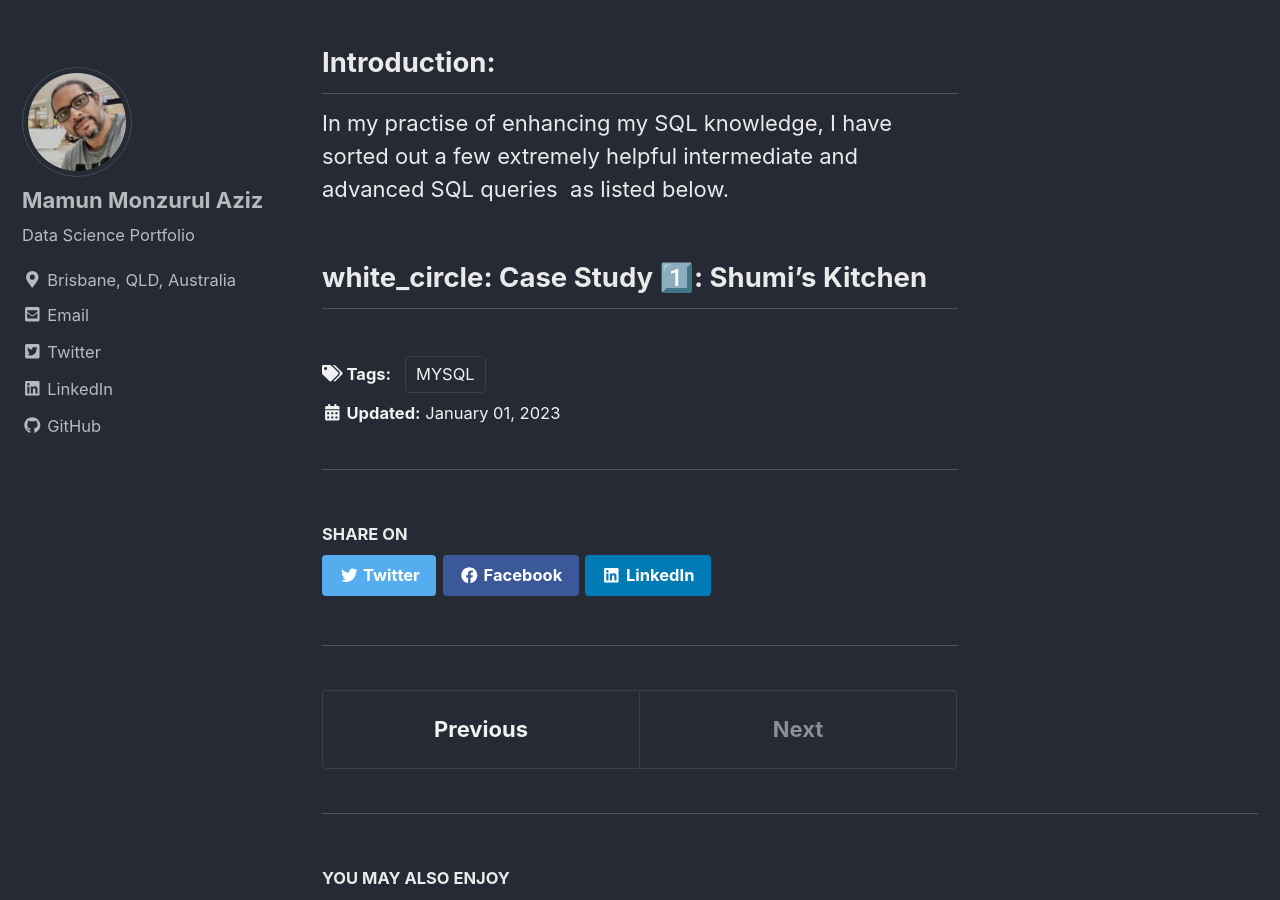
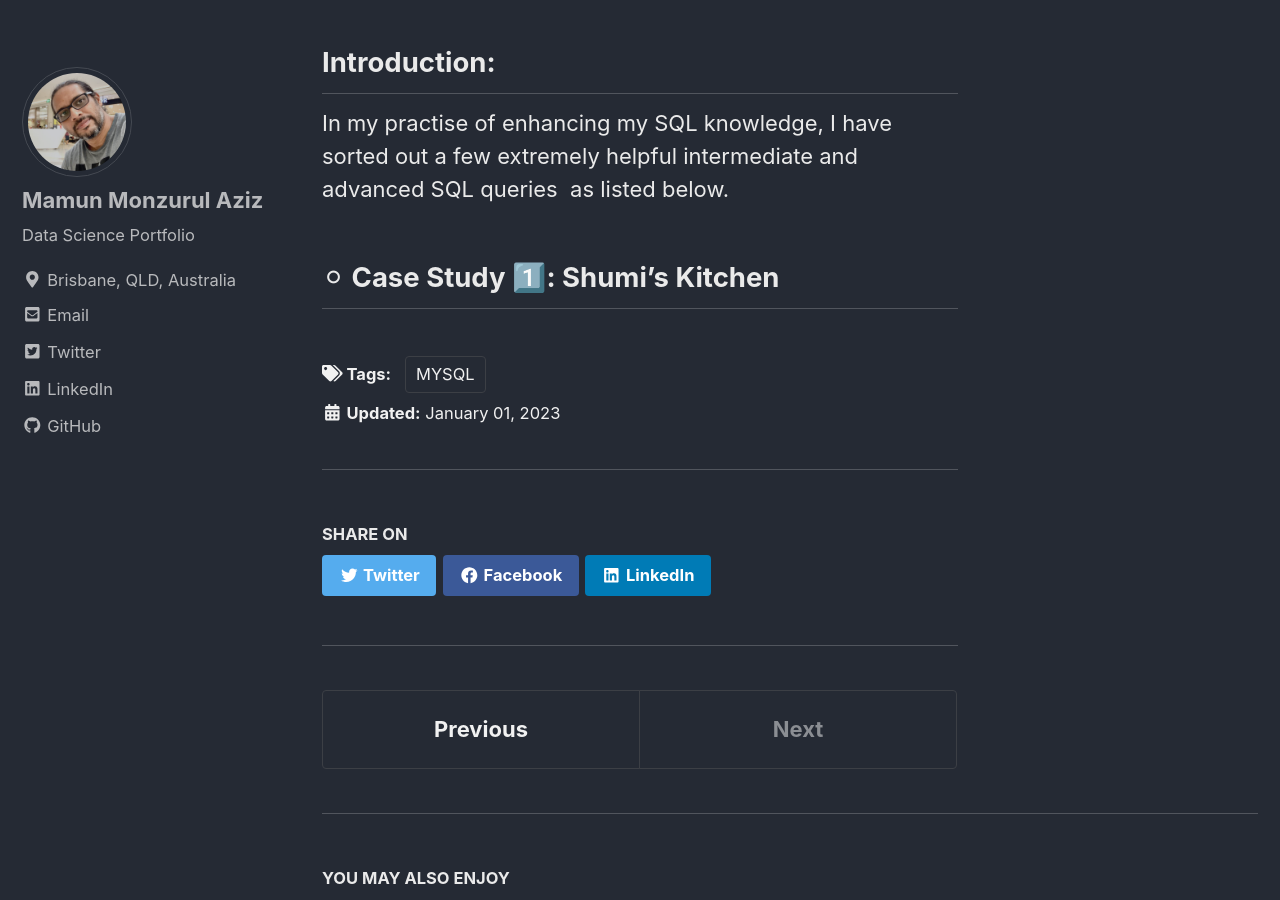
Before and after one commit to mamunmaziz/mamunmaziz.github.io, a Jekyll site: the page built from _posts/2023-01-01-MYSQL Examples .md, in a window 1280 px wide and 900 px high, scrolled down 1006 px. Built offline with Jekyll 4.4.1, drawn with Linux system fonts in a browser that asks for light colours; cached includes are drawn as plain includes; nearby versions of some CDN libraries; emoji names are drawn with the system emoji font.

Commit message:
Update 2023-01-01-MYSQL Examples .md

```diff
--- a/_posts/2023-01-01-MYSQL Examples .md
+++ b/_posts/2023-01-01-MYSQL Examples .md
@@ -18,4 +18,4 @@ A variety of SQL techniques were used to solve the problem on MySQL Workbench 8.
 
 In my practise of enhancing my SQL knowledge, I have sorted out a few extremely helpful intermediate and advanced SQL queries  as listed below.
 
-## white_circle: Case Study :one:: Shumi's Kitchen
+## :white_circle: Case Study :one:: Shumi's Kitchen
```
